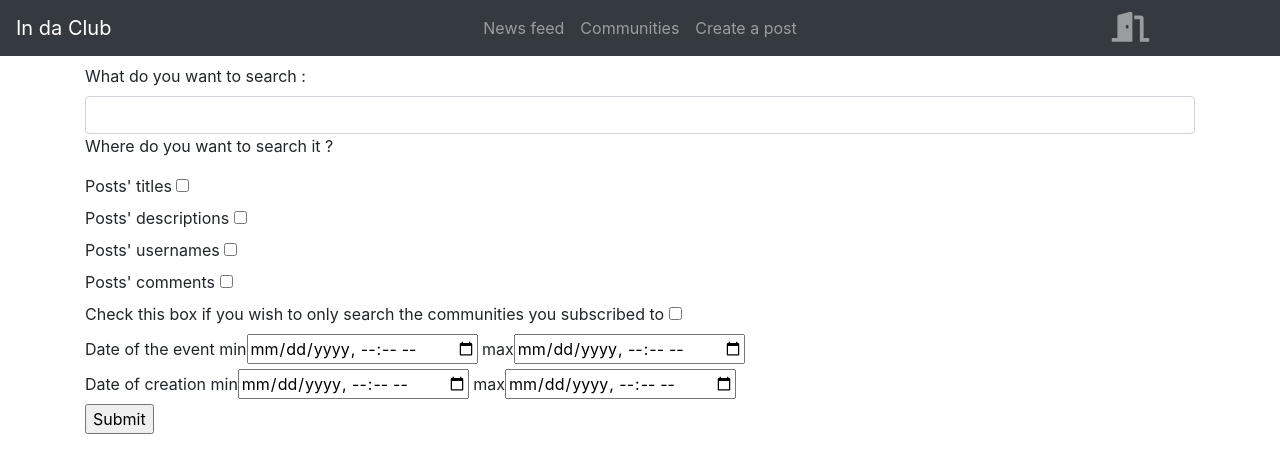
After one commit to gabrielhayoun/communitymanager, a Django app: page /advanced_research in a window 1280 px wide. The commit adds this page. Shown: the top 473 px of the page. Run offline with Django 3.2, Linux system fonts and the light colour scheme; the visitor is signed in with stand-in values (Sample User, id 1); parts of the project's set-up code (start-up, migrations or seed data) failed here and were passed over; some libraries are stand-ins or nearby versions.

Commit message:
Ajout de la recherche avancée (problème avec les dates non résolu)

```diff
--- a/projet/communitymanager/forms.py
+++ b/projet/communitymanager/forms.py
@@ -1,5 +1,6 @@
 from django import forms
-from .models import Post, Commentary
+from .models import Post, Commentary, Community
+from django.db.models import Q
 
 
 class NewPostForm(forms.ModelForm):
@@ -48,5 +49,50 @@ class CommentaryForm(forms.ModelForm):
 class SearchForm(forms.Form):
     query = forms.CharField(max_length=100, required=False, label='Search in posts')
 
+
 class AdvancedSearchForm(forms.Form):
-    query = forms.CharField(max_length=100, required=False, label='Search in posts')
+    query = forms.CharField(max_length=100, label='Search in posts')
+    titles = forms.BooleanField(required=False)
+    descriptions = forms.BooleanField(required=False)
+    comments = forms.BooleanField(required=False)
+    usernames = forms.BooleanField(required=False)
+    communities = forms.BooleanField(required=False)
+    date_creation_min = forms.DateTimeField(required=False)
+    date_creation_max = forms.DateTimeField(required=False)
+    date_event_min = forms.DateTimeField(required=False)
+    date_event_max = forms.DateTimeField(required=False)
+
+    class Meta:
+        model = Post
+        fields = '__all__'
+        exclude = ('date_event_min', 'date_event_max', 'date_creation_max', 'date_creation_min')
+
+    def clean_dates(self, request):
+        if request.POST.get('date_creation_min') :
+            date_creat_min = format_date(request.POST.get('date_creation_min'))
+        else :
+            date_creat_min = None
+        if request.POST.get('date_creation_max'):
+            date_creat_max = format_date(request.POST.get('date_creation_max'))
+        else:
+            date_creat_max = None
+        if request.POST.get('date_event_min'):
+            date_event_min = format_date(request.POST.get('date_event_min'))
+        else:
+            date_event_min = None
+        if request.POST.get('date_event_max'):
+            date_event_max = format_date(request.POST.get('date_event_max'))
+        else:
+            date_event_max = None
+
+        return date_creat_min, date_creat_max, date_event_min, date_event_max
+
+
+def format_date(date):
+    final_date = ""
+    for i in range(len(date)):
+        if date[i] == 'T':
+            final_date += ' '
+        else:
+            final_date += date[i]
+    return final_date
--- /dev/null
+++ b/projet/communitymanager/templates/communitymanager/advanced_research.html
@@ -0,0 +1,51 @@
+<!DOCTYPE html>
+<html lang="en">
+<head>
+    <meta charset="UTF-8">
+    <title>Advanced Research</title>
+</head>
+<body>
+
+{% extends 'base.html' %}
+
+{% block content %}
+<div class="container">
+
+    <form method="post" action="{% url 'advanced_research' %}">
+        <div class="form-group">
+            {% csrf_token %}
+
+            <label for="id_query">What do you want to search :</label>
+            <input type="text" class="form-control" id="id_query" name="query" required>
+
+            <p>Where do you want to search it ?</p>
+
+            <label for="id_titles">Posts' titles</label>
+            <input type="checkbox" class="a" id="id_titles" name="titles"/> </br>
+            <label for="id_titles">Posts' descriptions</label>
+            <input type="checkbox" class="a" id="id_descriptions" name="descriptions"/> </br>
+            <label for="id_titles">Posts' usernames</label>
+            <input type="checkbox" class="a" id="id_usernames" name="usernames"/></br>
+            <label for="id_comments">Posts' comments</label>
+            <input type="checkbox" class="a" id="id_comments" name="comments"/></br>
+
+            <label for="id_communities">Check this box if you wish to only search the communities you subscribed to</label>
+            <input type="checkbox" class="a" id="id_communities" name="communities"/> </br>
+            <label>Date of the event</label>
+            <label for="id_date_event_min">min</label><input type="datetime-local" class="" id="id_date_event_min" name="date_event_min"/>
+            <label for="id_date_event_max">max</label><input type="datetime-local" class="" id="id_date_event_max" name="date_event_max"/>
+            <br>
+            <label>Date of creation</label>
+            <label for="id_date_creation_min">min</label><input type="datetime-local" class="" id="id_date_creation_min" name="date_creation_min"/>
+            <label for="id_date_creation_max">max</label><input type="datetime-local" class="" id="id_date_creation_max" name="date_creation_max"/>
+            <br>
+
+            <input type="submit" value="Submit">
+        </div>
+    </form>
+</div>
+
+{% endblock %}
+
+</body>
+</html>
--- a/projet/communitymanager/urls.py
+++ b/projet/communitymanager/urls.py
@@ -27,6 +27,6 @@ urlpatterns = [
     path('news_feed', views.news_feed, name='news_feed'),
 
     # path to make an advanced research
-    path('advanced_search', views.advanced_search, name='advanced_search'),
+    path('advanced_research', views.advanced_research, name='advanced_research'),
 
 ]
--- a/projet/communitymanager/views.py
+++ b/projet/communitymanager/views.py
@@ -180,5 +180,46 @@ def news_feed(request):
 
 
 @login_required()
-def advanced_search(request):
-    form = AdvancedSearchForm(request.POST or None)
+def advanced_research(request):
+    form = AdvancedSearchForm(data=request.POST or None)
+    if form.is_valid():
+        query = form.cleaned_data['query']
+        titles = form.cleaned_data['titles']
+        descriptions = form.cleaned_data['descriptions']
+        usernames = form.cleaned_data['usernames']
+        comments = form.cleaned_data['comments']
+        communities = form.cleaned_data['communities']
+        date_creation_min, date_creation_max, date_event_min, date_event_max = form.clean_dates(request)
+        print("uuuurg")
+
+        posts_user = Post.objects.none()
+        if titles :
+            posts_titles = Post.objects.filter(title__icontains=query)
+            posts_user = posts_user.union(posts_titles)
+        if descriptions :
+            posts_descriptions = Post.objects.filter(description__icontains=query)
+            posts_user = posts_user.union(posts_descriptions)
+        if usernames :
+            posts_usernames = Post.objects.filter(author__username__icontains=query)
+            posts_user = posts_user.union(posts_usernames)
+        if comments :
+            commentaries = Commentary.objects.filter(content__icontains=query)
+            for comment in commentaries:
+                posts_user = posts_user.union(Post.objects.filter(id=comment.post.id))
+        if communities :
+            posts_communities = Post.objects.filter(community__in=request.user.community_set.all())
+            posts_user = posts_user.intersection(posts_communities)
+        if date_creation_min :
+            compare_date = datetime.strptime(date_creation_min, '%Y-%m-%d %H:%M')
+            posts_user = posts_user.filter(date_creation__gte=compare_date)
+        if date_creation_max:
+            compare_date = datetime.strptime(date_creation_max, '%Y-%m-%d %H:%M')
+            posts_user = posts_user.filter(date_creation__lte=compare_date)
+        if date_event_max:
+            compare_date = datetime.strptime(date_event_max, '%Y-%m-%d %H:%M')
+            posts_user = posts_user.filter(date_event__lte=compare_date)
+        if date_event_min:
+            compare_date = datetime.strptime(date_event_min, '%Y-%m-%d %H:%M')
+            posts_user = posts_user.filter(date_event__gte=compare_date)
+        return render(request, 'communitymanager/news_feed.html', locals())
+    return render(request, 'communitymanager/advanced_research.html', locals())
```
Also changed, not shown: projet/communitymanager/templates/communitymanager/news_feed.html (+1 -25 lines), projet/communitymanager/templates/forms/research.html (added, +25 -0 lines).
